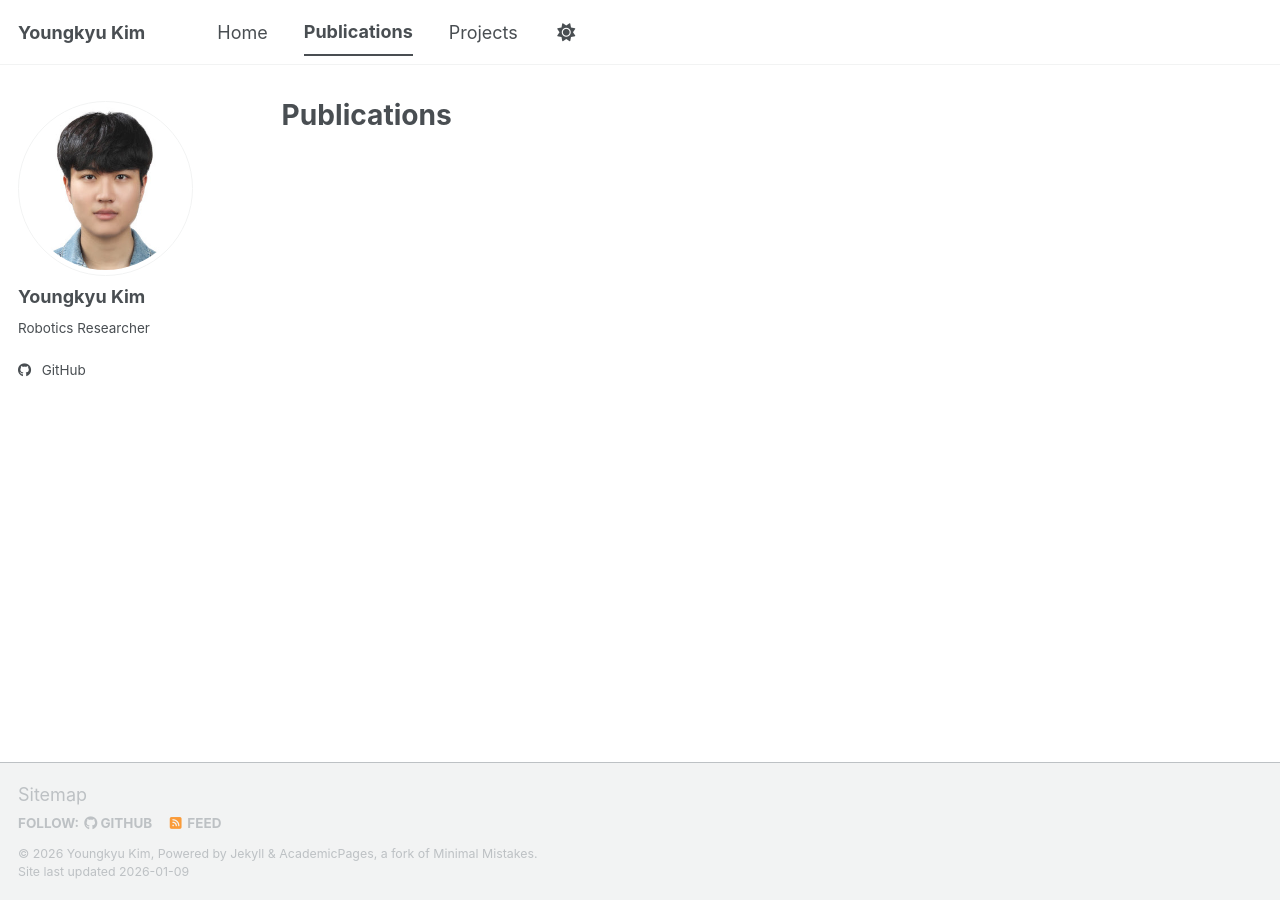
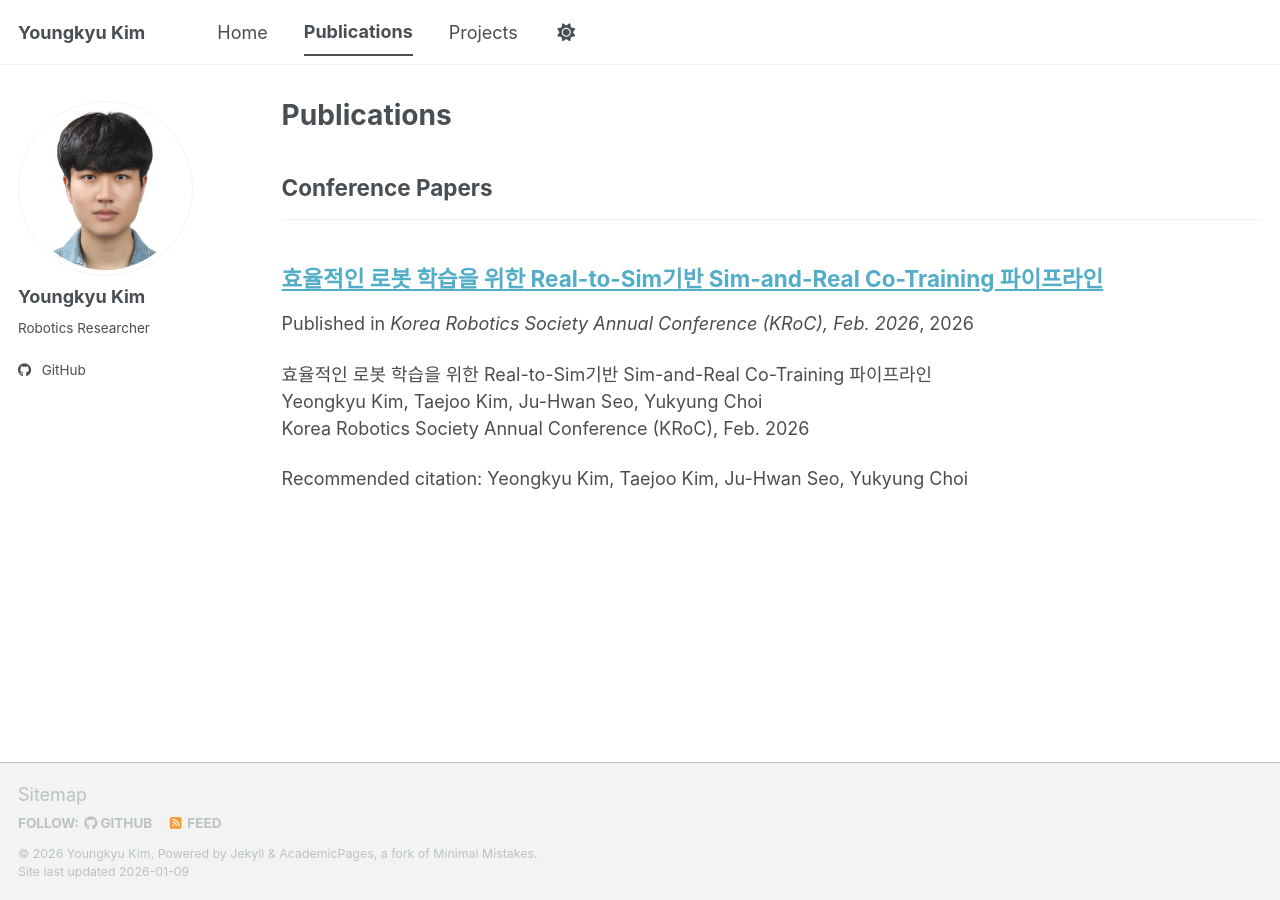
Before and after one commit to kimyg119/kimyg119.github.io, a Jekyll site: the page built from _pages/publications.html, in a window 1280 px wide. Built offline with Jekyll 4.4.1, drawn with Linux system fonts in a browser that asks for light colours; a script bundle is joined from its source files by our own code; library files that are not in the unit come from our copies.

Commit message:
Fix publication front matter for proper Jekyll rendering

```diff
--- a/_publications/2026-02-01-kroc-sim-and-real.md
+++ b/_publications/2026-02-01-kroc-sim-and-real.md
@@ -1,3 +1,12 @@
+---
+title: "효율적인 로봇 학습을 위한 Real-to-Sim기반 Sim-and-Real Co-Training 파이프라인"
+collection: publications
+category: conferences
+permalink: /publication/2026-02-01-kroc-sim-and-real
+date: 2026-02-01
+venue: 'Korea Robotics Society Annual Conference (KRoC), Feb. 2026'
+citation: 'Yeongkyu Kim, Taejoo Kim, Ju-Hwan Seo, Yukyung Choi'
+---
 
 효율적인 로봇 학습을 위한 Real-to-Sim기반 Sim-and-Real Co-Training 파이프라인
 Yeongkyu Kim, Taejoo Kim, Ju-Hwan Seo, Yukyung Choi
```
